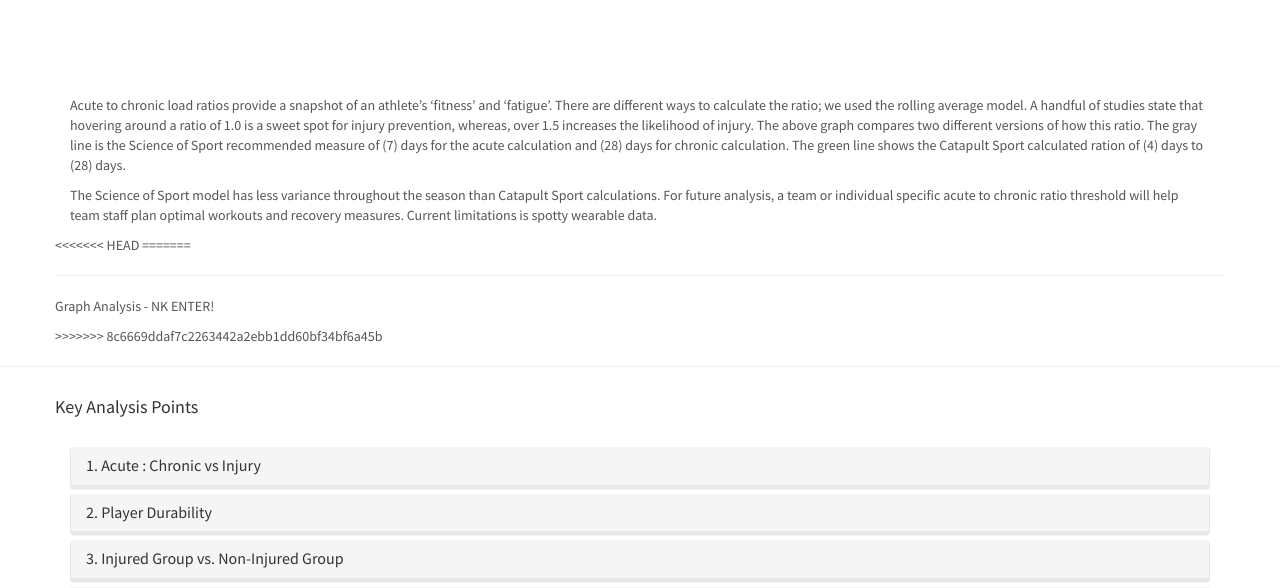
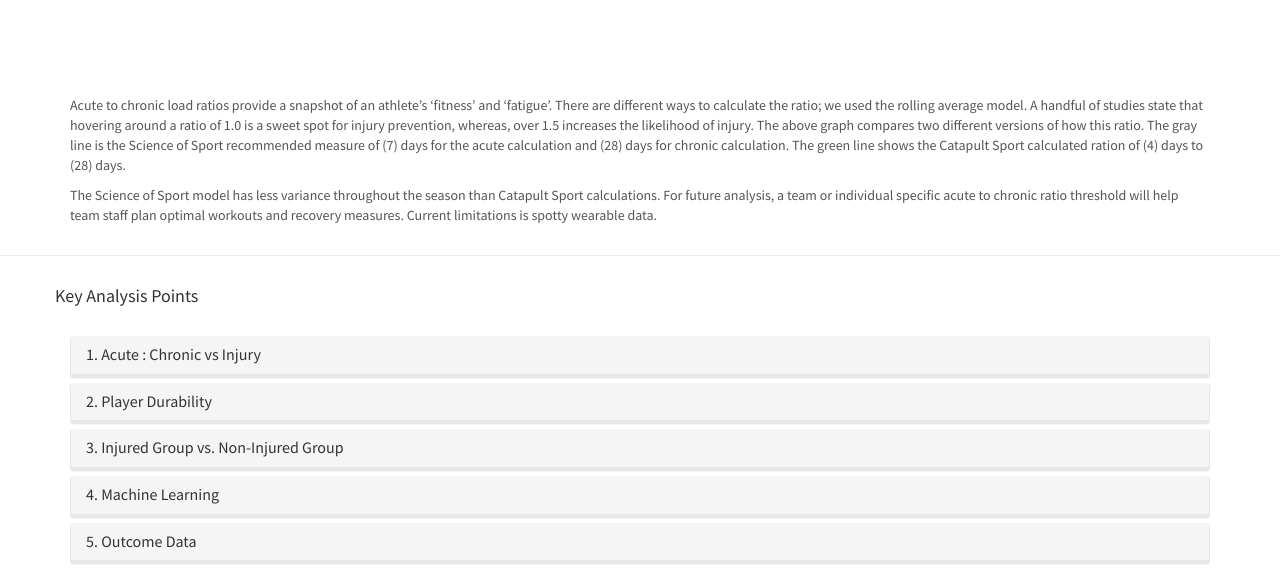
Before and after one commit to risatino/seadogz, a Flask app: page / in a window 1280 px wide; the page is wider, and only the part inside the window is pictured. Shown: the part 866-1454 px from the top of that part. Run offline with Flask 2, Linux system fonts and the light colour scheme; some libraries are stand-ins or nearby versions.

Commit message:
delete conflict head notes

```diff
--- a/templates/index.html
+++ b/templates/index.html
@@ -85,12 +85,6 @@
     <p>The Science of Sport model has less variance throughout the season than Catapult Sport calculations.  For future analysis, a team or individual specific acute to chronic ratio threshold will help team staff plan optimal workouts and recovery measures. Current limitations is spotty wearable data.</p>
 
     </div>
-<<<<<<< HEAD
-
-=======
-    <hr>
-    <p>Graph Analysis - NK ENTER!</p>
->>>>>>> 8c6669ddaf7c2263442a2ebb1dd60bf34bf6a45b
   </div>
 </div>
 
```
